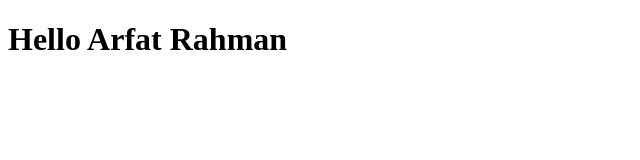
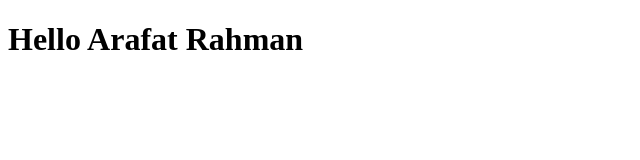
Before and after one commit to arafatuu/React_Practice, a React (Create React App) app: page / in a window 1280 px wide. Shown: the top 160 px of the page, without its empty margins (0-640 px from the left). Built offline with nearby package versions, Linux system fonts and the light colour scheme.

Commit message:
Another example of embadding elemnt in JSX

```diff
--- a/src/index.js
+++ b/src/index.js
@@ -13,9 +13,28 @@ import ReactDOM from 'react-dom';
 
 
 
-//02. Embedding expression in JSX
-const name = "Arfat Rahman";
-const element = <h1>Hello {name}</h1>;
+// //02. Embedding expression in JSX
+// const name = "Arfat Rahman";
+// const element = <h1>Hello {name}</h1>;
+// ReactDOM.render(
+//     element,
+//     document.getElementById('root')
+// )
+
+
+//03.Another Embedding expression in JSX
+function concatName(user){
+    return user.fName+' '+user.lName;
+}
+
+const user = {
+    fName: "Arafat",
+    lName: "Rahman"
+}
+
+const element = <h1>Hello {concatName(user)}</h1>;
+
+
 ReactDOM.render(
     element,
     document.getElementById('root')
```
